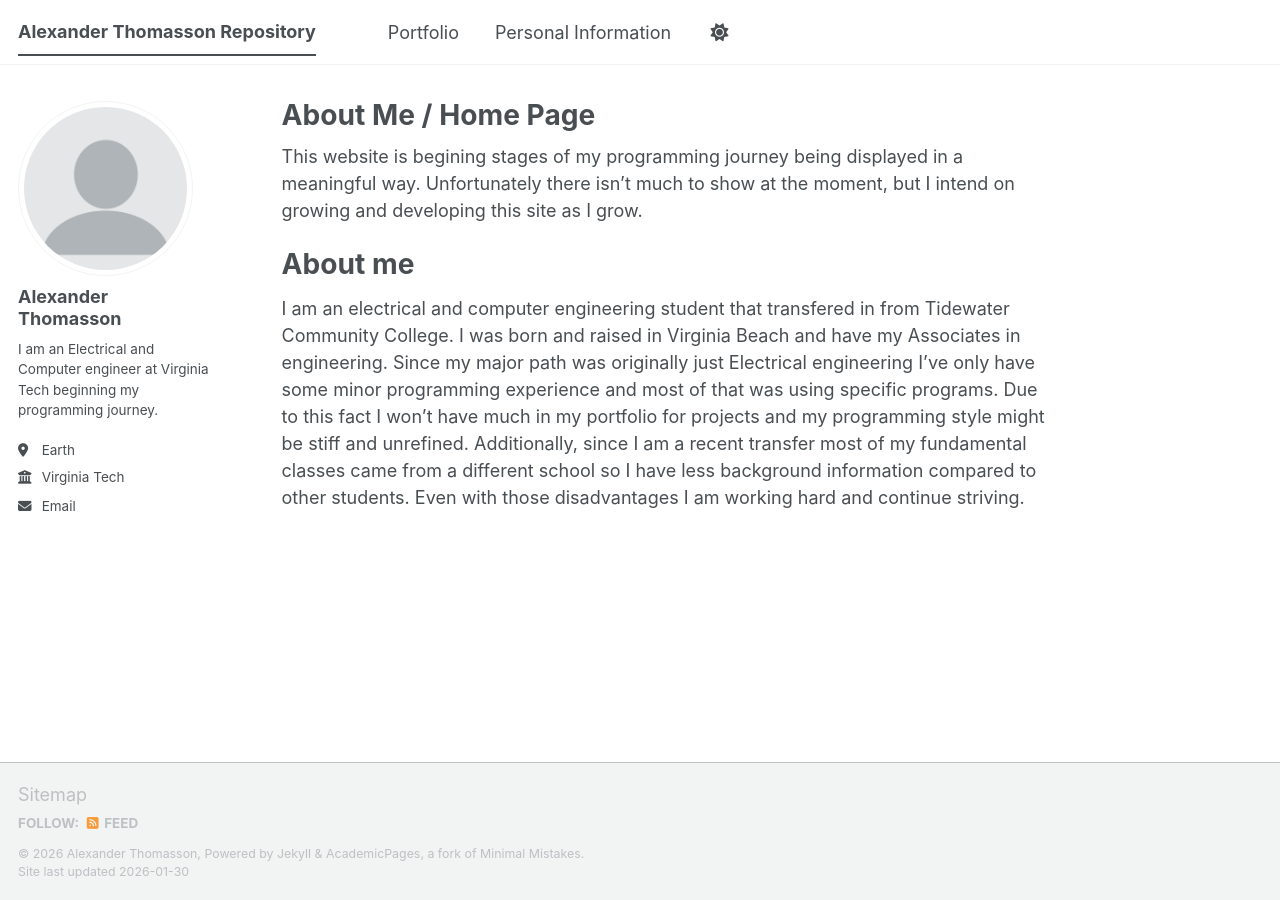
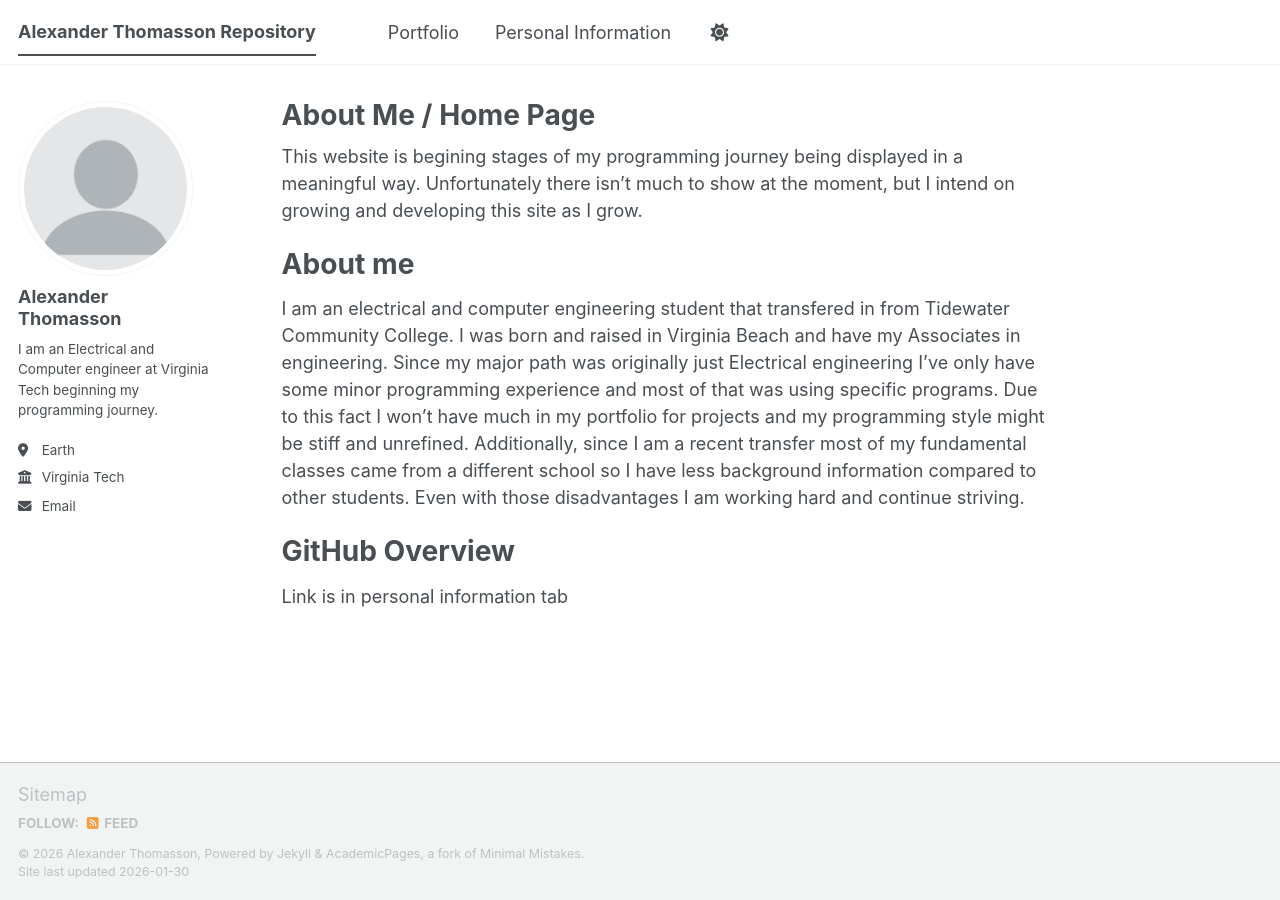
Before and after one commit to AlexanderThomasson/AlexanderThomasson.github.io, a Jekyll site: the page built from _pages/about.md, in a window 1280 px wide. Built offline with Jekyll 4.4.1, drawn with Linux system fonts in a browser that asks for light colours; a script bundle is joined from its source files by our own code; library files that are not in the unit come from our copies.

Commit message:
home page
added info to navigate for github info

```diff
--- a/_pages/about.md
+++ b/_pages/about.md
@@ -12,3 +12,8 @@ This website is begining stages of my programming journey being displayed in a m
 About me
 ======
 I am an electrical and computer engineering student that transfered in from Tidewater Community College. I was born and raised in Virginia Beach and have my Associates in engineering. Since my major path was originally just Electrical engineering I've only have some minor programming experience and most of that was using specific programs. Due to this fact I won't have much in my portfolio for projects and my programming style might be stiff and unrefined. Additionally, since I am a recent transfer most of my fundamental classes came from a different school so I have less background information compared to other students. Even with those disadvantages I am working hard and continue striving.
+
+
+GitHub Overview
+======
+Link is in personal information tab
```
